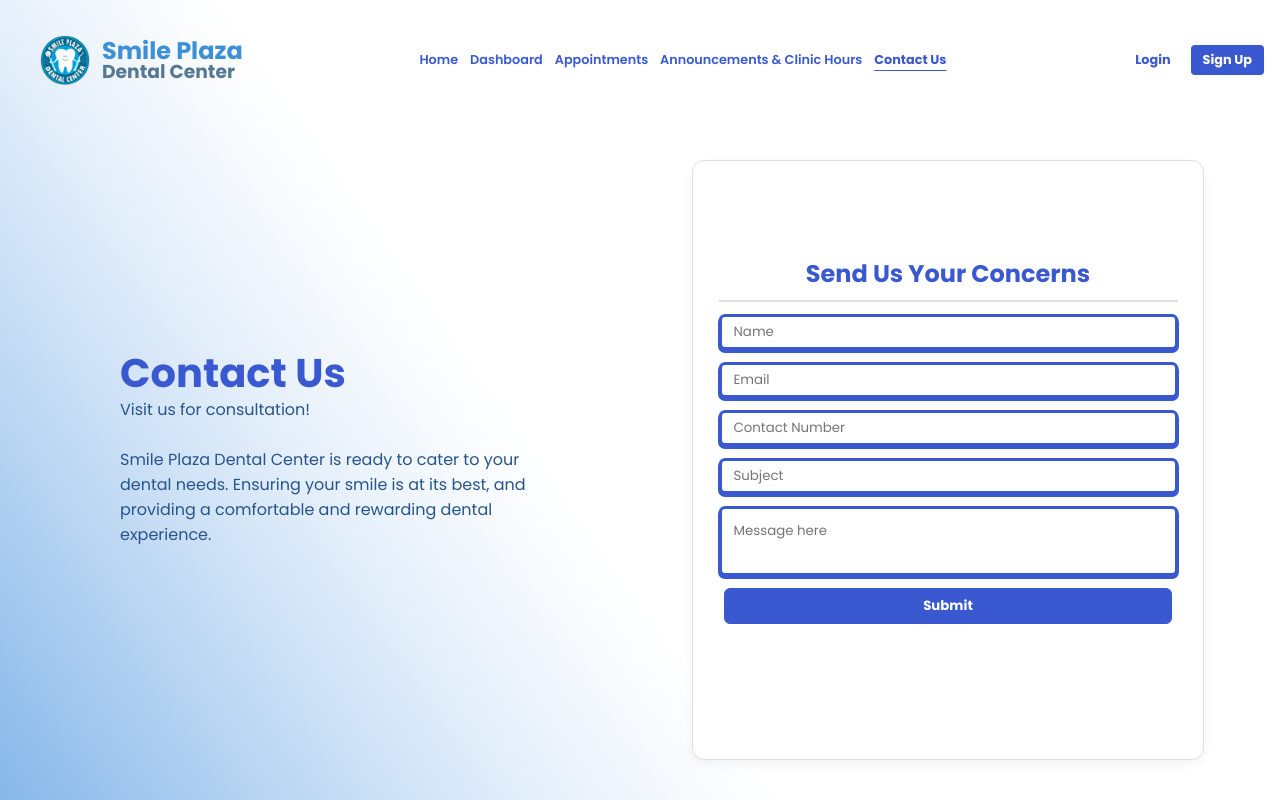
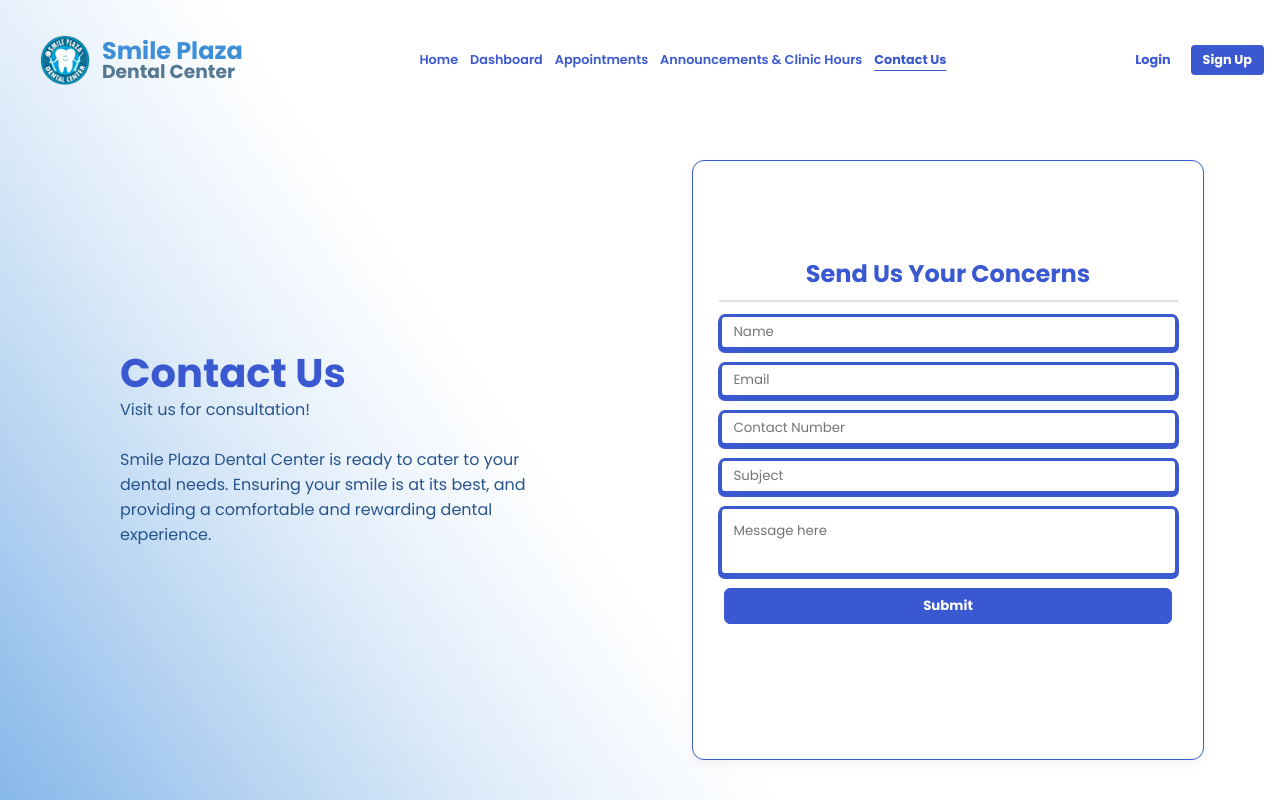
Before and after one commit to Exuille/Smile-Plaza, a React (Vite) app in the folder frontend/: page /contact in a window 1280 px wide. Built offline with nearby package versions, Linux system fonts and the light colour scheme; the HTML template or start-up script is replaced by a standard one.

Commit message:
Add blue border to all container elements

```diff
--- a/frontend/src/static/announcement.css
+++ b/frontend/src/static/announcement.css
@@ -17,7 +17,7 @@
     background: #ffffff;
     border-radius: 12px;
     box-shadow: 0 4px 12px rgba(0, 0, 0, 0.03);
-    border: 1px solid #e0e0e0;
+    border: 1px solid #3A59D1;
     overflow: hidden;
 }
 
@@ -42,7 +42,6 @@
     color: #3D90D7;
     transform: scale(1.05);
 }
-
 
 hr {
     margin-inline: 12px;
--- a/frontend/src/static/auth.css
+++ b/frontend/src/static/auth.css
@@ -9,7 +9,7 @@
     background: #ffffff;
     border-radius: 12px;
     box-shadow: 0 4px 12px rgba(0, 0, 0, 0.05);
-    border: 1px solid #e0e0e0;
+    border: 1px solid #3A59D1;
     overflow: hidden;
 }
 
--- a/frontend/src/static/contact.css
+++ b/frontend/src/static/contact.css
@@ -25,7 +25,7 @@
     background: #ffffff;
     border-radius: 12px;
     box-shadow: 0 4px 12px rgba(0, 0, 0, 0.05);
-    border: 1px solid #e0e0e0;
+    border: 1px solid #3A59D1;
     overflow: hidden;
 }
 
--- a/frontend/src/static/dashboard.css
+++ b/frontend/src/static/dashboard.css
@@ -8,7 +8,7 @@
     background: #ffffff;
     border-radius: 12px;
     box-shadow: 0 4px 12px rgba(0, 0, 0, 0.05);
-    border: 1px solid #e0e0e0;
+    border: 1px solid #3A59D1;
     overflow: hidden;
 }
 
```
